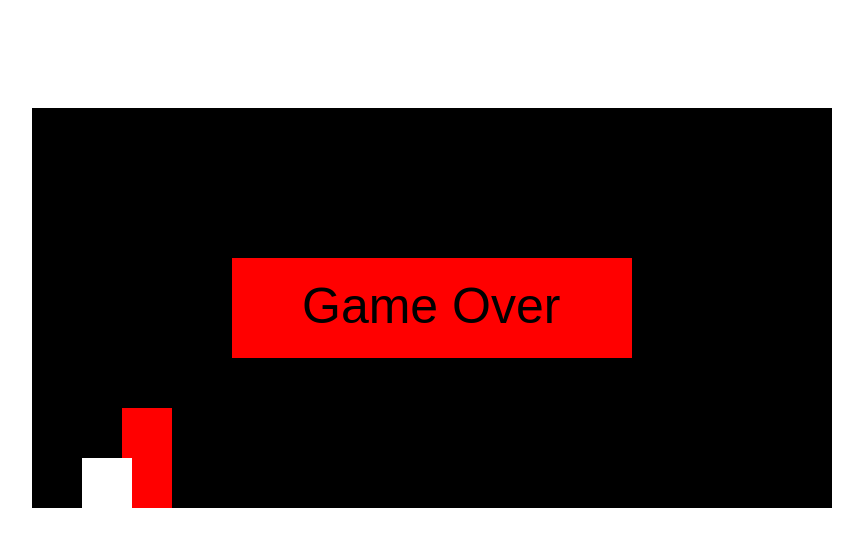
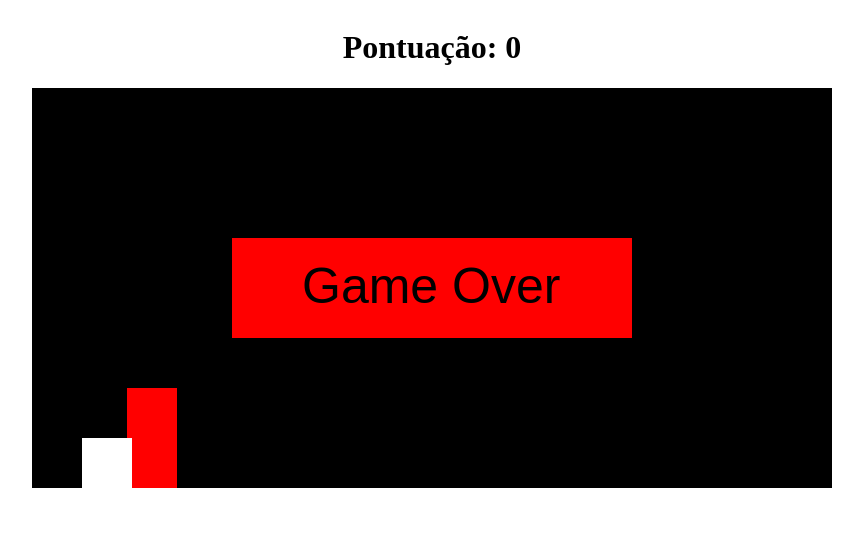
Before and after one commit to Alessandrovlr/jogo, a plain HTML site: page index.html in a window 1280 px wide. Shown: the whole page, without its empty margins (208-1071 px from the left). Drawn offline with Linux system fonts and the light colour scheme.

Commit message:
alterações aula

```diff
--- a/index.html
+++ b/index.html
@@ -9,14 +9,15 @@
             display: flex;
             align-items: center;
             justify-content: center;
+            flex-direction: column;
         }
         canvas{
-            margin-top: 100px;
             background-color: black;
         }
     </style>
 </head>
 <body>
+    <h1>Pontuação: <span id="ponto">0</span></h1>
     <canvas id="jogoCanvas" width="800", height="400"> </canvas>
     <script src="script.js"></script>
 </body>
--- a/script.js
+++ b/script.js
@@ -1,5 +1,13 @@
 const canvas = document.getElementById("jogoCanvas")
 const ctx = canvas.getContext('2d')
+let gravidade = 0.5
+let gameOver = false
+let contPulo = 0
+let pontos = 0
+
+function congelaTela(){
+    document.getElementById('overlay').style.display = 'block'
+}
 
 document.addEventListener("click", (e) =>{
     if(gameOver){
@@ -7,14 +15,24 @@ document.addEventListener("click", (e) =>{
     }
 })
 
-let gameOver = false
+document.addEventListener("keypress", (e)=>{
+    if(contPulo < 2){
+        if(e.code == 'Space'){
+            personagem.velocidadey = -15
+            personagem.pulando = true
+            contPulo++
+        }
+    }
+
+})
 
 const personagem = {
     posx: 50,
     posy: canvas.height -50,
     tamx: 50,
     tamy: 50,
-    velocidade: 1
+    velocidadey: 0,
+    pulando: false
 }
 function desenhaPersonagem(){
     ctx.fillStyle = 'white'
@@ -25,7 +43,7 @@ const obstaculo = {
     posy: canvas.height -100,
     tamx: 50,
     tamy: 100,
-    velocidade: 10
+    velocidade: 5
 }
 function desenhaObstaculo(){
     ctx.fillStyle = 'red'
@@ -33,6 +51,29 @@ function desenhaObstaculo(){
 }
 function atualizaObstaculo(){
     obstaculo.posx -= obstaculo.velocidade
+    if(obstaculo.posx <=  0 - obstaculo.tamx){
+        let altura_rand = (Math.random() * 50) + 90
+        obstaculo.posx = canvas.width -100
+        obstaculo.velocidade += 0.5
+        obstaculo.tamy = altura_rand
+        obstaculo.posy = canvas.height - altura_rand
+
+    }
+}
+
+function atualizaPersonagem(){
+    if(personagem.pulando){
+        personagem.velocidadey += gravidade
+        personagem.posy += personagem.velocidadey
+        if(personagem.posy >= canvas.height - 50){
+            contPulo = 0
+            personagem.velocidadey = 0
+            personagem.pulando = false
+        }
+    }
+    // if(personagem.posy == canvas.height - 50 ){
+    //     personagem.pulando = false
+    // }
 }
 
 function verificaColisao(){
@@ -45,12 +86,17 @@ function verificaColisao(){
         //     location.reload();
         // }, -1)
         houveColisao()
+        return false
+    }else{
+        return true
     }
 }
 
 
 function houveColisao(){
     obstaculo.velocidade = 0
+    // personagem.velocidadey = 0
+    // personagem.posy = canvas.height - 50
         atualizaObstaculo()
     ctx.fillStyle = 'red'
     ctx.fillRect((canvas.width/2)-200, (canvas.height/2)-50, 400, 100)
@@ -58,15 +104,27 @@ function houveColisao(){
     ctx.font="50px Arial"
     ctx.fillText("Game Over", (canvas.width/2)-130, (canvas.height/2) +15)
     gameOver = true
+    congelaTela()
+}
+
+
+function pontuacao (){
+    if(personagem.posx == obstaculo.posx){
+
+    }
+
+    document.getElementById("ponto").innerHTML = pontos
 }
 
 function loop(){
     ctx.clearRect(0,0,canvas.width,canvas.height)
 
+    pontuacao()
     atualizaObstaculo()
     desenhaObstaculo()
     desenhaPersonagem()
     verificaColisao()
+    atualizaPersonagem()
     requestAnimationFrame(loop)
 }
 
```
